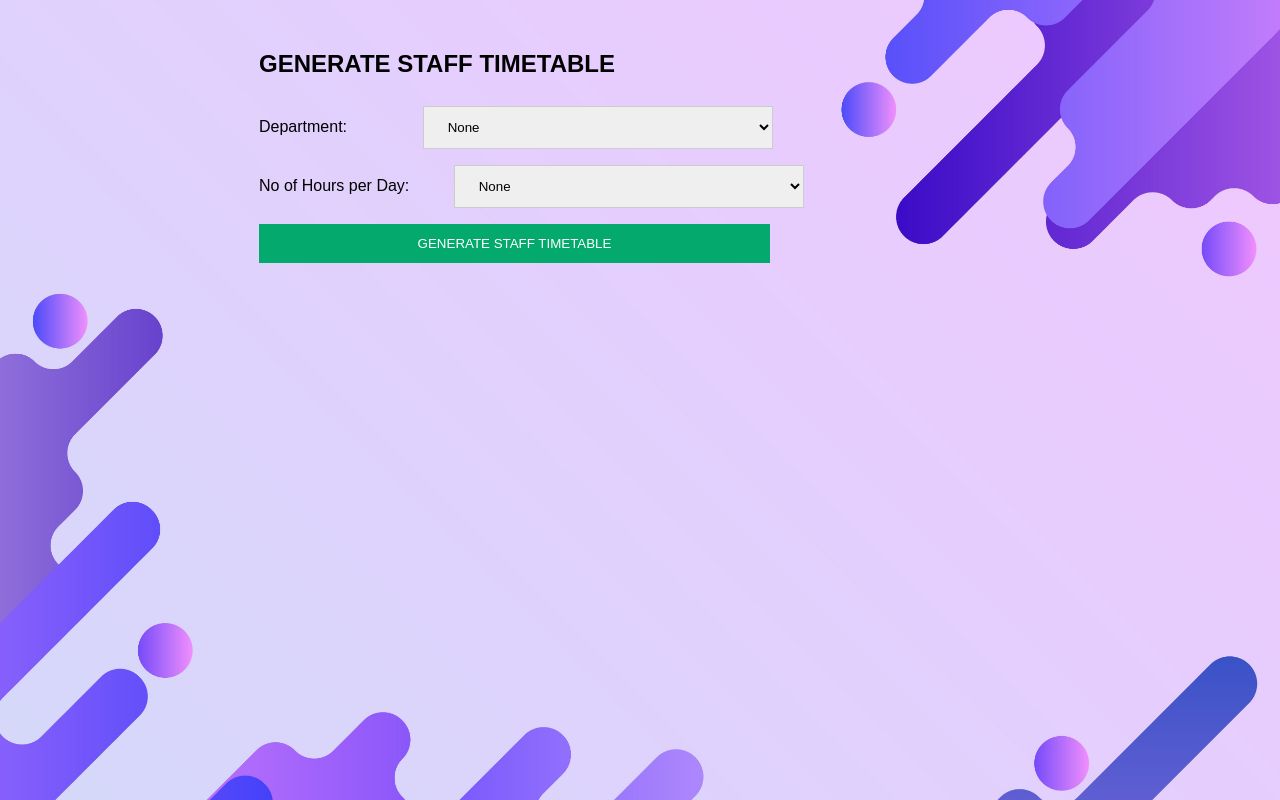
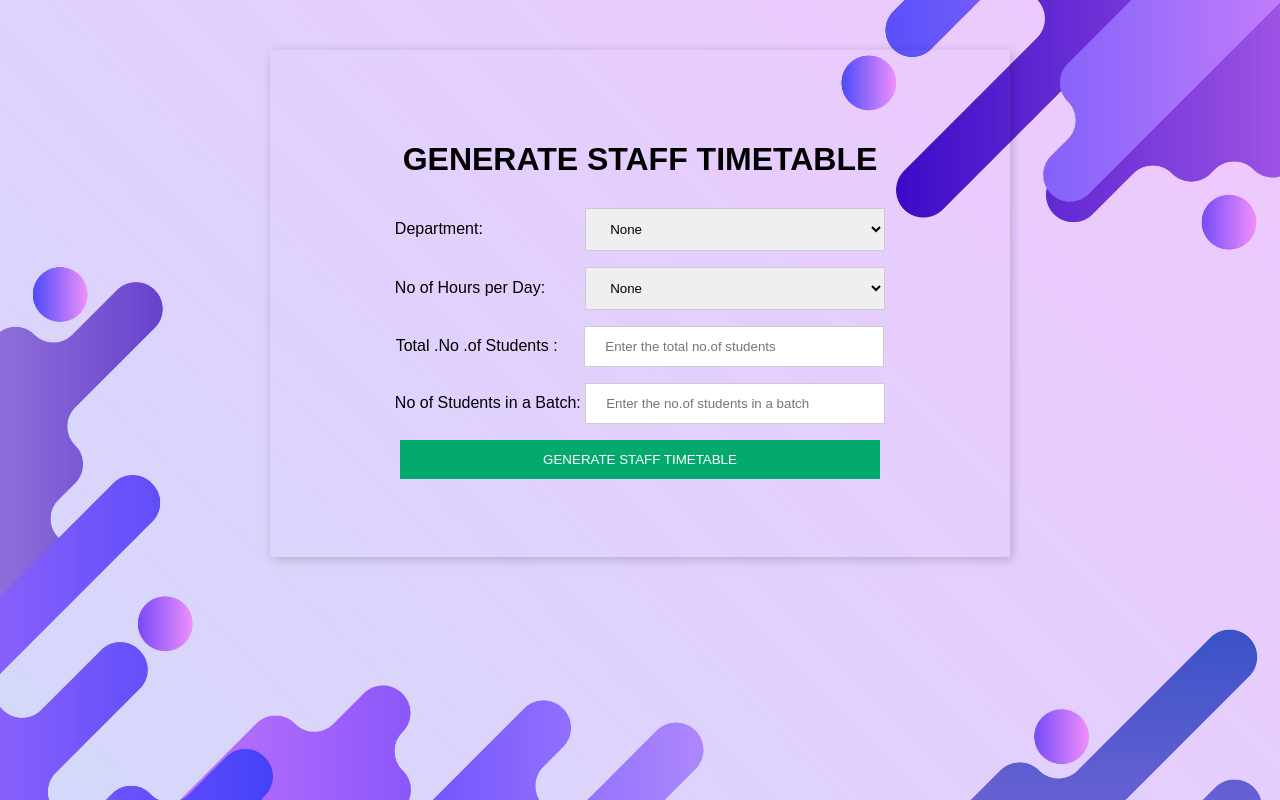
Before and after one commit to MSPVLPolytechnicCollege/Academic-Planner, a Flask app: page /staff_timetable in a window 1280 px wide. Run offline with Flask 3, Linux system fonts and the light colour scheme.

Commit message:
Update staff_timetable.html

```diff
--- a/template/staff_timetable.html
+++ b/template/staff_timetable.html
@@ -3,8 +3,24 @@
 <head>
     <title>Add Staff Details</title>
     <style>
-        body {background: url('static/bg_page.jpg');background-size: cover; font-family: Arial, sans-serif; margin-right: 70px; margin-top:50px}
-        .container { max-width: 700px; margin: auto; }
+        body {
+    	background: url('/static/bg_page.jpg') no-repeat center fixed;
+    	background-size: cover;
+    	font-family: Arial, sans-serif;
+    	margin: 0;
+    	padding: 0;
+		}
+
+	/* Centering & Making Sure Background is Visible */
+	.container {
+    	max-width: 600px;
+    	margin: 50px auto;
+    	padding: 70px;
+    	background: lavender /* Light background to ensure readability */
+    	border-radius: 10px;
+    	box-shadow: 2px 2px 10px rgba(0, 0, 0, 0.2);
+    	text-align:center
+		}
         input[type=text],input[type=number],select {
             width: 50%;
             padding: 12px 20px;
@@ -19,14 +35,36 @@
             margin: 8px 0;
             border: none;
             cursor: pointer;
-            width: 73%;
+            width: 80%;
+        }
+		 table {
+    width: 70%; /* Reduce table width */
+    border-collapse: collapse;
+    margin: 10px auto; /* Center and reduce margin */
+    font-size: 14px; /* Reduce font size */
+}
+
+th, td {
+    border: 1px solid black;
+    text-align: center;
+    padding: 8px; /* Reduce padding */
+}
+
+th {
+    background-color: #f4f4f4;
+    font-size: 14px;
+}
+
+h2, h3 {
+    text-align: center;
+    font-size: 18px; /* Reduce heading size */
 }
 </style>
 <body>
 		<div class="container">
-		<h2>GENERATE STAFF TIMETABLE</h2>
+		<h1>GENERATE STAFF TIMETABLE</h1>
 		<label for="department">Department:</label>
-       		 &nbsp;&nbsp;&nbsp;&nbsp;&nbsp;&nbsp;&nbsp;&nbsp;&nbsp;&nbsp;&nbsp;&nbsp;&nbsp;&nbsp;&nbsp;
+       		 &nbsp;&nbsp;&nbsp;&nbsp;&nbsp;&nbsp;&nbsp;&nbsp;&nbsp;&nbsp;&nbsp;&nbsp;&nbsp;&nbsp;&nbsp;&nbsp;&nbsp;&nbsp;&nbsp;&nbsp;&nbsp;
         	<select id="department">
             		<option value="none" selected disabled>None</option>
            	 	<option value="Basic_Engg_CE&amp;IT">Basic CE and IT</option>
@@ -43,72 +81,136 @@
             		<option value="AUTO">Automobile Engineering (AUTO)</option>
             		<option value="CIVIL">Civil Engineering (CIVIL)</option>
         	</select><br>
-		<label for="HoursPerDay">No of Hours per Day:</label>
-        	&nbsp;&nbsp;&nbsp;&nbsp;&nbsp;&nbsp;&nbsp;&nbsp;
+		<label for="HoursPerDay">No of Hours per Day:</label>&nbsp;&nbsp;&nbsp;&nbsp;&nbsp;&nbsp;&nbsp;&nbsp;
 		<select id="HoursPerDay">
 			<option value="none" selected disabled>None</option>
 			<option value="7">7</option>
 			<option value="8">8</option>
 		</select><br>
-		<button onclick=SaveData() id="staff_timetable">GENERATE STAFF TIMETABLE</button>
+		<label for="total_students">Total .No .of Students :</label>&nbsp;&nbsp;&nbsp;&nbsp;&nbsp;
+		<input type="number" id="total_students" placeholder="Enter the total no.of students" required><br>
+		<label for="students_per_batch">No of Students in a Batch:</label>
+		<input type="number" id="students_per_batch" placeholder="Enter the no.of students in a batch" required>
+		<button onclick="SaveData()" id="staff_timetable">GENERATE STAFF TIMETABLE</button>
 		</div>
+    <br>
+
+
+    <div id="timetable-container"><center><h1>Staff Timetable</h1></center></div>
 </body>
 <script>
+
+
+	 window.onload = function () {
+            sessionStorage.removeItem("timetable_shown");
+            const container = document.getElementById("timetable-container");
+            if (container) {
+                container.innerHTML = ""; // Clear previous data
+            }
+        };
+
 
      function SaveData()
     {
         const department = document.getElementById("department").value;
         const hours_per_day=parseInt(document.getElementById("HoursPerDay").value);
+        const total_students=parseInt(document.getElementById("total_students").value);
+        const students_per_batch=parseInt(document.getElementById("students_per_batch").value);
+        let time_slot= [];
 
-        if (!department || isNaN(hours_per_day))
+        if (!department || isNaN(hours_per_day)  ||isNaN(total_students) || isNaN(students_per_batch))
         {
         	alert("Please enter all required fields.");
         	return;
     	}
 
-    	// Define the time slots based on hours_per_day
-    	let time_slot = [];
 
-        if(hours_per_day === 8)
+        if(hours_per_day == 8)
         {
-        	time_solt =[
+        	time_slot =[
         	"9:00am-9:50am","9:50am-10:40am","10:40am-10:50am","10:50am-11:40am","11:40am-12:30pm",
         	"12:30pm-1:10pm","1:15pm-2:05pm","2:05pm-2:55pm","2:55pm-3:05pm","3:05pm-3:55pm","3:55pm-4:45pm"
         	];
         }
         else
         {
-        	time_solt =[
+        	time_slot =[
         	"9:00am-10:00am","10:00am-11:00am","11:00am-11:10am","11:10am-12:10pm",
         	"12:10pm-1:10pm","1:10pm-1:50pm","1:55pm-2:50pm","2:50pm-3:45pm","3:45pm-4:40pm"
         	];
         }
 
     	// Define staff_timetable object INSIDE the function
-    	const staff_timetable = {
+    	const staffTimetable = {
         department: department,
-        hours_per_day: hours_per_day,
-        time_slot: time_slot
+        hours_per_day: parseInt(hours_per_day),
+        time_slot: time_slot,
+        total_students:total_students,
+        students_per_batch: students_per_batch
     	};
 
 
-     	console.log("Sending staff data:", staff_timetable);
+     	console.log("Sending staff data:", staffTimetable);
 
-    	fetch("http://127.0.0.1:5000/generate_staff_timetable", {
+            fetch("http://127.0.0.1:5000/timetable_staff", {
                 method: "POST",
                 headers: { "Content-Type": "application/json" },
-        	body: JSON.stringify(staff_timetable)
+                body: JSON.stringify(staffTimetable)
             })
             .then(response => response.json())
             .then(data => {
                 if (data.error) {
-           		 alert(" Error: " + data.error);
+                    alert("Error: " + data.error);
                 } else {
-            	alert(" " + data.message);
+                    alert(data.message);
+                    sessionStorage.setItem("timetable_data", JSON.stringify(data.timetable));
+                    displayTimetable(data.timetable);
                 }
             })
             .catch(error => console.error("Error:", error));
         }
 
+    function displayTimetable(timetable) {
+    const container = document.getElementById("timetable-container");
+    container.innerHTML = ""; // Clear previous data
+
+    // If timetable is empty or undefined, display message
+    if (!timetable || Object.keys(timetable).length === 0) {
+        container.innerHTML = "<p>No timetable available.</p>";
+        return;
+    }
+
+    const hoursPerDay = parseInt(document.getElementById("HoursPerDay").value) || 8; // Default to 8 if not selected
+    const periodsToDisplay = hoursPerDay; // Either 7 or 8 periods per day
+    const daysOfWeek = ["MON", "TUE", "WED", "THU", "FRI"]; // Days to display
+
+    for (const staff_name in timetable) {
+        let tableHtml = `
+            <h2>${staff_name}</h2>
+            <table>
+                <tr>
+                    <th>Day</th>
+                    ${[...Array(periodsToDisplay)].map((_, i) => `<th>Period ${i + 1}</th>`).join('')}
+                </tr>
+        `;
+
+        // Loop through days of the week in the correct order
+        for (const day of daysOfWeek) {
+            // Check if the day exists in the staff timetable
+            const subjects = timetable[staff_name][day] || Array(periodsToDisplay).fill('-'); // Default to '-' if no subjects
+            tableHtml += `
+                <tr>
+                    <td>${day}</td>
+                    ${subjects.slice(0, periodsToDisplay).map(subject => `<td>${subject}</td>`).join('')}
+                </tr>
+            `;
+        }
+
+        tableHtml += "</table><br>";
+        container.innerHTML += tableHtml;
+    }
+}
+
     </script>
+</body>
 </html>
```
Lines whose indentation alone changed are shown as unchanged.
